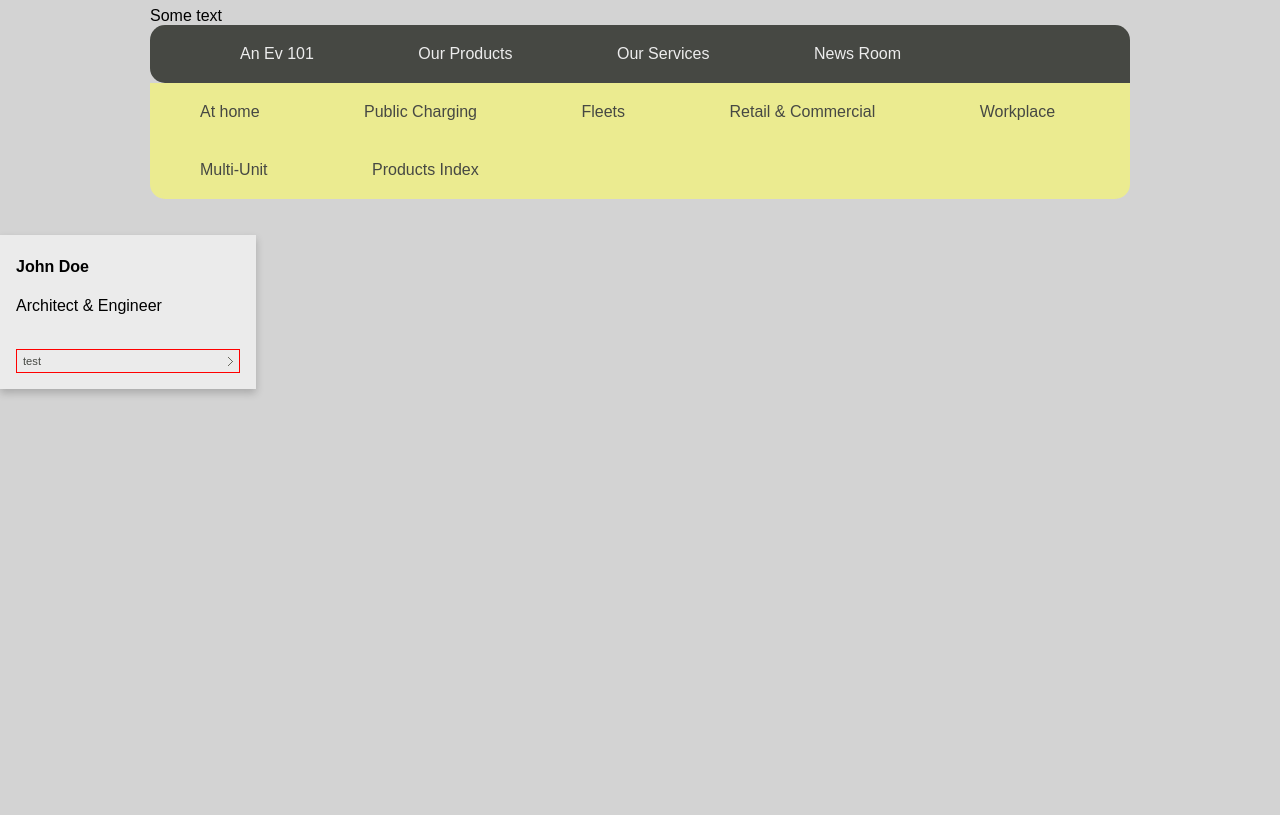
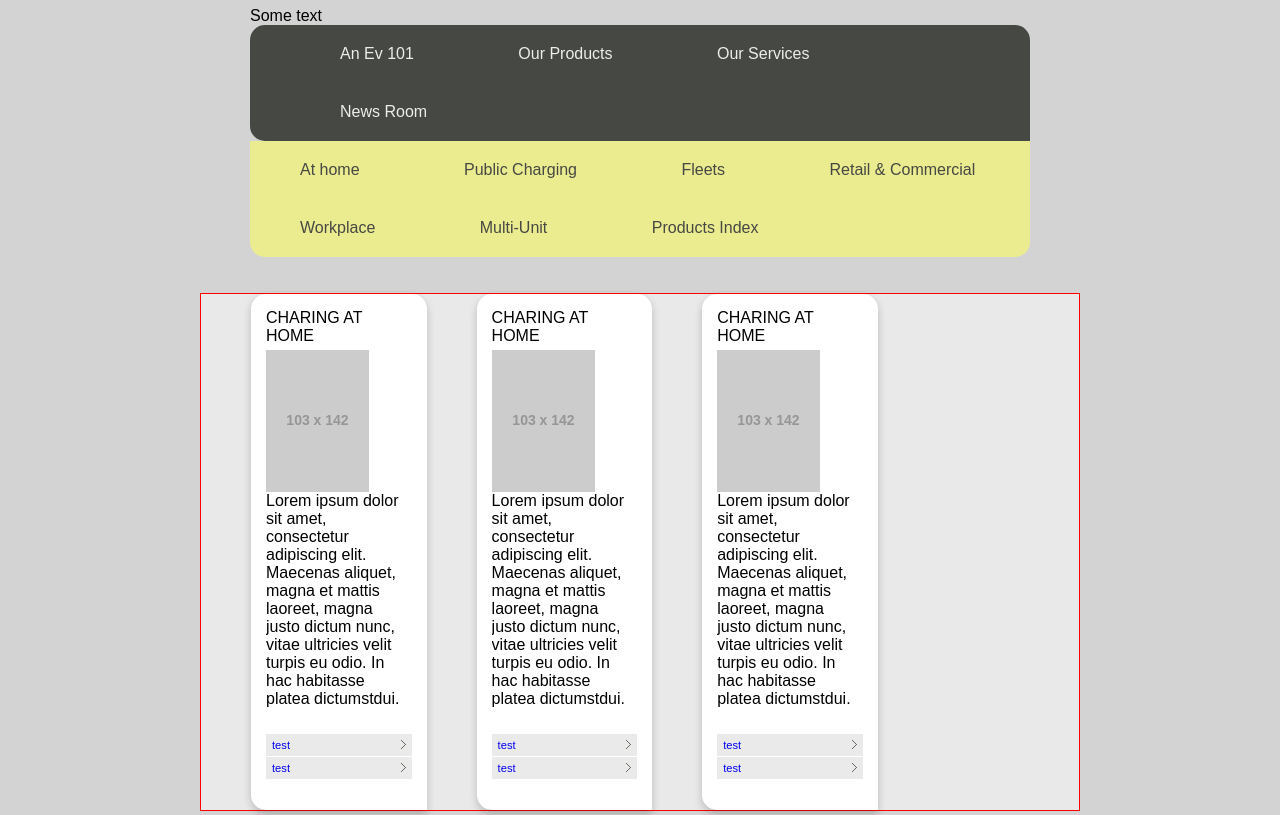
Before and after one commit to BlastFire/csscrap, a plain HTML site: page index.html in a window 1280 px wide. Shown: the part 159-974 px from the top of the page. Before the commit the page ends 800 px from the top, so only its background shows below. Drawn offline with Linux system fonts and the light colour scheme; placeholder pictures from the web are drawn by us.

Commit message:
fk tht sht

```diff
--- a/index.html
+++ b/index.html
@@ -57,22 +57,87 @@
     <br />
     <br />
     <!-- Card test -->
+    <div class="card-wrapper">
         <div class="card">
+            <div class="card-container">
                 <div class="card-header">
-
+                    <a href="#">CHARING AT HOME</a>
                 </div>
-    <div class="card-container">
-        <h4><b>John Doe</b></h4>
-        <span>Architect & Engineer</span>
+                <div class="card-content">
+                    <img style="float:left" src="https://placehold.it/103x142">
+                    <span>Lorem ipsum dolor sit amet, consectetur adipiscing elit.
+                        Maecenas aliquet, magna et mattis laoreet, magna justo dictum nunc, vitae ultricies velit turpis eu odio.
+                        In hac habitasse platea dictumstdui.</span>
                 </div>
                 <div class="card-footer">
                     <ul>
                         <li>
-                <div class="test">
+                            <div class="card-link-container">
+                                <a href="#">test</a>
+                            </div>
+                        </li>
+                        <li>
+                            <div class="card-link-container">
                                 <a href="#">test</a>
                             </div>
                         </li>
                     </ul>
+                </div>
+            </div>
+        </div>
+        <div class="card">
+            <div class="card-container">
+                <div class="card-header">
+                    <a href="#">CHARING AT HOME</a>
+                </div>
+                <div class="card-content">
+                    <img style="float:left" src="https://placehold.it/103x142">
+                    <span>Lorem ipsum dolor sit amet, consectetur adipiscing elit.
+                        Maecenas aliquet, magna et mattis laoreet, magna justo dictum nunc, vitae ultricies velit turpis eu odio.
+                        In hac habitasse platea dictumstdui.</span>
+                </div>
+                <div class="card-footer">
+                    <ul>
+                        <li>
+                            <div class="card-link-container">
+                                <a href="#">test</a>
+                            </div>
+                        </li>
+                        <li>
+                            <div class="card-link-container">
+                                <a href="#">test</a>
+                            </div>
+                        </li>
+                    </ul>
+                </div>
+            </div>
+        </div>
+        <div class="card">
+            <div class="card-container">
+                <div class="card-header">
+                    <a href="#">CHARING AT HOME</a>
+                </div>
+                <div class="card-content">
+                    <img style="float:left" src="https://placehold.it/103x142">
+                    <span>Lorem ipsum dolor sit amet, consectetur adipiscing elit.
+                        Maecenas aliquet, magna et mattis laoreet, magna justo dictum nunc, vitae ultricies velit turpis eu odio.
+                        In hac habitasse platea dictumstdui.</span>
+                </div>
+                <div class="card-footer">
+                    <ul>
+                        <li>
+                            <div class="card-link-container">
+                                <a href="#">test</a>
+                            </div>
+                        </li>
+                        <li>
+                            <div class="card-link-container">
+                                <a href="#">test</a>
+                            </div>
+                        </li>
+                    </ul>
+                </div>
+            </div>
         </div>
     </div>
 
--- a/style/style.css
+++ b/style/style.css
@@ -16,7 +16,7 @@ body {
 }
 
 .header {
-    padding: 0 150px;
+    padding: 0 250px;
     position: relative;
 }
 
@@ -150,33 +150,64 @@ z-index: 2;
     width: 0;
 }
 
+.card-wrapper {
+    margin: 0 200px;
+     /* padding: 0 50px; */
+    position: relative;
+    background: rgba(255,255,255,0.5);
+    border: 1px solid red;
+    display: inline-block;
+}
+
 .card {
     width: 20%;
     box-shadow: 0 4px 8px 0 rgba(0,0,0,0.2);
     transition: 0.3;
-    background-color: #EBEBEB;
+    background-color: #fff;
+    border-radius: 15px 15px 0px 15px;
+    float: left;
+    margin-left: 50px;
+}
+
+.card-container {
+    padding: 15px;
 }
 
 .card:hover {
     box-shadow: 0 8px 16px 0  rgba(0,0,0,0.2);
 }
 
-.card-container {
-    padding: 2px 16px;
+.card-header a {
+    text-decoration: none;
+    color: inherit;
+}
+
+.card-header a:hover {
+    text-decoration: underline;
+    color: #2c663e;
+}
+
+.card-content {
+    padding: 5px 5px 5px 0;
+    overflow: auto;
 }
 
 .card-footer ul {
-    padding: 16px;
+    margin-top: 20px;
+    padding: 0;
 }
 
 .card-footer li {
     list-style-type: none;
-    border: 1px solid red;
 }
 
-.card li a {
+.card-link-container {
+    padding-top: 1px;
+}
+
+.card-link-container a {
     display: block;
-    color: #464843;
+    background-color: #eaeaea;
     list-style: none;
     text-decoration: none;
     padding: 5px 6px;
@@ -193,11 +224,11 @@ z-index: 2;
     width: 0;
 }
 
-.test {
+.card-link-container {
     position: relative;
 }
 
-.test a:after {
+.card-link-container a:after {
     position: absolute;
     content: '';
     background: url('../img/arrow.png') no-repeat;
```
Lines whose indentation alone changed are shown as unchanged.
